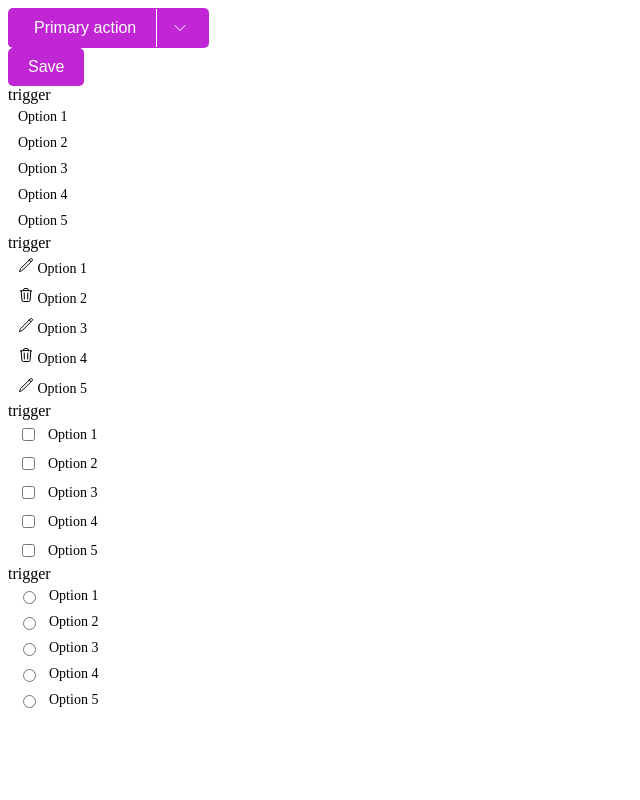
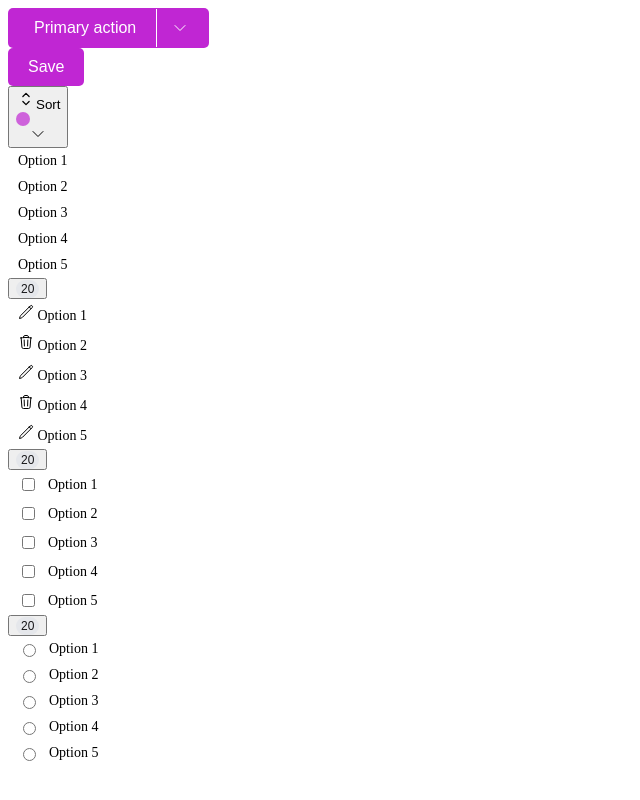
Before and after one commit to neicore/todo, a React (Create React App) app: page / in a window 1280 px wide. Shown: the whole page, without its empty margins (0-640 px from the left). Built offline with nearby package versions, Linux system fonts and the light colour scheme; the HTML template or start-up script is replaced by a standard one.

Commit message:
:poop: add trigger

```diff
--- a/src/App.tsx
+++ b/src/App.tsx
@@ -1,4 +1,5 @@
 import Button from './components/button'
+import { ChevronDown, Sort } from './components/icons'
 import Select from './components/select'
 import SplitButton from './components/SplitButton/Index'
 import {
@@ -25,7 +26,13 @@ function App() {
       />
       <Button label={'Save'} handleButtonClick={handlePrimaryClick} />
 
-      <Select options={normalSelectOptions} />
+      <Select
+        options={normalSelectOptions}
+        TriggerIconLeft={Sort}
+        triggerTitle={'Sort'}
+        activeBeacon={true}
+        TriggerIconRight={ChevronDown}
+      />
       <Select options={normalWithIconSelectOptions} type="multi-normal" />
       <Select options={checkboxSelectOptions} type="multi-checkbox" />
       <Select options={radioSelectOptions} type="single-radio" />
--- /dev/null
+++ b/src/components/active/index.tsx
@@ -0,0 +1,6 @@
+import style from './style.module.sass'
+
+const Active = () => {
+  return <span className={style.active}></span>
+}
+export default Active
--- /dev/null
+++ b/src/components/active/style.module.sass
@@ -0,0 +1,7 @@
+.active
+  display: block
+  height: 14px
+  width: 14px
+  border-radius: 100px
+  background: #C026D3
+  opacity: 0.7
--- a/src/components/select/index.tsx
+++ b/src/components/select/index.tsx
@@ -1,9 +1,17 @@
 import { ElementType } from 'react'
+import Active from '../active'
+import CountBadge from '../CountBadge/CountBadge'
 import SelectItem from '../selectItem'
 
 interface Props {
   options: option[]
   type?: 'single-radio' | 'single-normal' | 'multi-checkbox' | 'multi-normal'
+  triggerType?: 'full' | 'icon'
+  TriggerIconLeft?: ElementType
+  triggerTitle?: string
+  activeBeacon?: boolean
+  TriggerIconRight?: ElementType
+  TriggerIcon?: ElementType
 }
 
 export type option = {
@@ -15,13 +23,51 @@ export type option = {
   IconRight?: ElementType
 }
 
-const Select = ({ options, type = 'single-normal' }: Props) => {
+const Select = ({
+  options,
+  type = 'single-normal',
+  triggerType = 'full',
+  TriggerIconLeft,
+  triggerTitle,
+  activeBeacon = false,
+  TriggerIconRight,
+  TriggerIcon,
+}: Props) => {
   const handleNormalClick = (e: any) => {
     console.log(e.currentTarget.getAttribute('value'))
   }
   const handleInputClick = (e: any) => {
     if (e.target.checked) {
       console.log(e.target.value, e.target)
+    }
+  }
+
+  const triggerComponent = () => {
+    switch (triggerType) {
+      case 'full':
+        return (
+          <button className={'style.trigger'}>
+            <span className={'style.trigger_left'}>
+              {TriggerIconLeft ? <TriggerIconLeft /> : null}
+              {triggerTitle}
+            </span>
+
+            <span className={'style.trigger_right'}>
+              {activeBeacon ? <Active /> : <CountBadge count={'20'} />}
+              {TriggerIconRight ? <TriggerIconRight /> : null}
+            </span>
+          </button>
+        )
+
+      case 'icon':
+        return (
+          <button className={'style.trigger_icon'}>
+            {TriggerIcon ? <TriggerIcon /> : null}
+          </button>
+        )
+
+      default:
+        break
     }
   }
 
@@ -119,7 +165,7 @@ const Select = ({ options, type = 'single-normal' }: Props) => {
 
   return (
     <div>
-      <div>trigger</div>
+      {triggerComponent()}
       <div>{optionsComponent()}</div>
     </div>
   )
```
